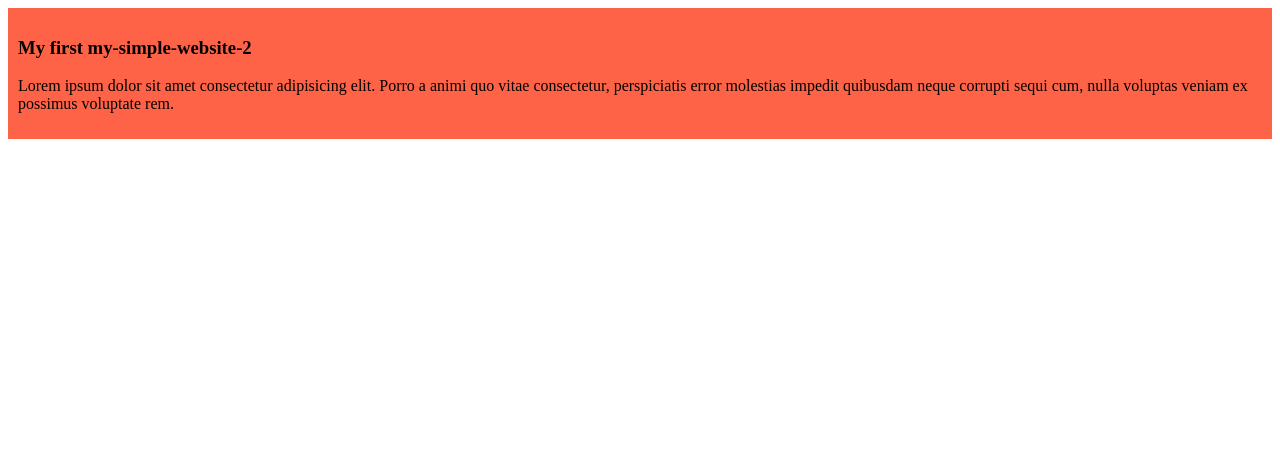
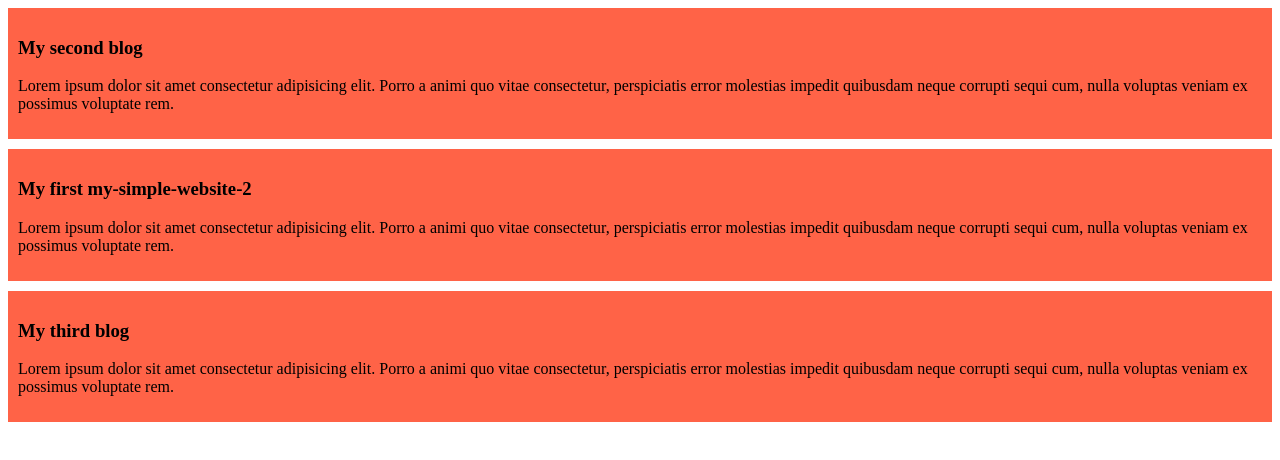
Before and after one commit to nomanabrar/my-simple-website-2, a plain HTML site: page index.html in a window 1280 px wide. Drawn offline with Linux system fonts and the light colour scheme.

Commit message:
added the second and third blog

```diff
--- a/index.html
+++ b/index.html
@@ -7,9 +7,18 @@
      <link rel="stylesheet" href="styles/blog.css">
 </head>
 <body>
-  <div>
-    <h3>My first my-simple-website-2</h3>
-    <p>Lorem ipsum dolor sit amet consectetur adipisicing elit. Porro a animi quo vitae consectetur, perspiciatis error molestias impedit quibusdam neque corrupti sequi cum, nulla voluptas veniam ex possimus voluptate rem.</p>
-</div>
+    <div>
+        <h3>My second blog</h3>
+        <p>Lorem ipsum dolor sit amet consectetur adipisicing elit. Porro a animi quo vitae consectetur, perspiciatis error molestias impedit quibusdam neque corrupti sequi cum, nulla voluptas veniam ex possimus voluptate rem.</p>
+    </div>
+    <div>
+        <h3>My first my-simple-website-2</h3>
+        <p>Lorem ipsum dolor sit amet consectetur adipisicing elit. Porro a animi quo vitae consectetur, perspiciatis error molestias impedit quibusdam neque corrupti sequi cum, nulla voluptas veniam ex possimus voluptate rem.</p>
+    </div>
+    <div>
+        <h3>My third blog</h3>
+        <p>Lorem ipsum dolor sit amet consectetur adipisicing elit. Porro a animi quo vitae consectetur, perspiciatis error molestias impedit quibusdam neque corrupti sequi cum, nulla voluptas veniam ex possimus voluptate rem.</p>
+    </div>
+
 </body>
 </html>
--- a/styles/blog.css
+++ b/styles/blog.css
@@ -1,4 +1,5 @@
 div{
     background-color: tomato;
     padding: 10px;
+    margin-bottom: 10px;
 }
```
